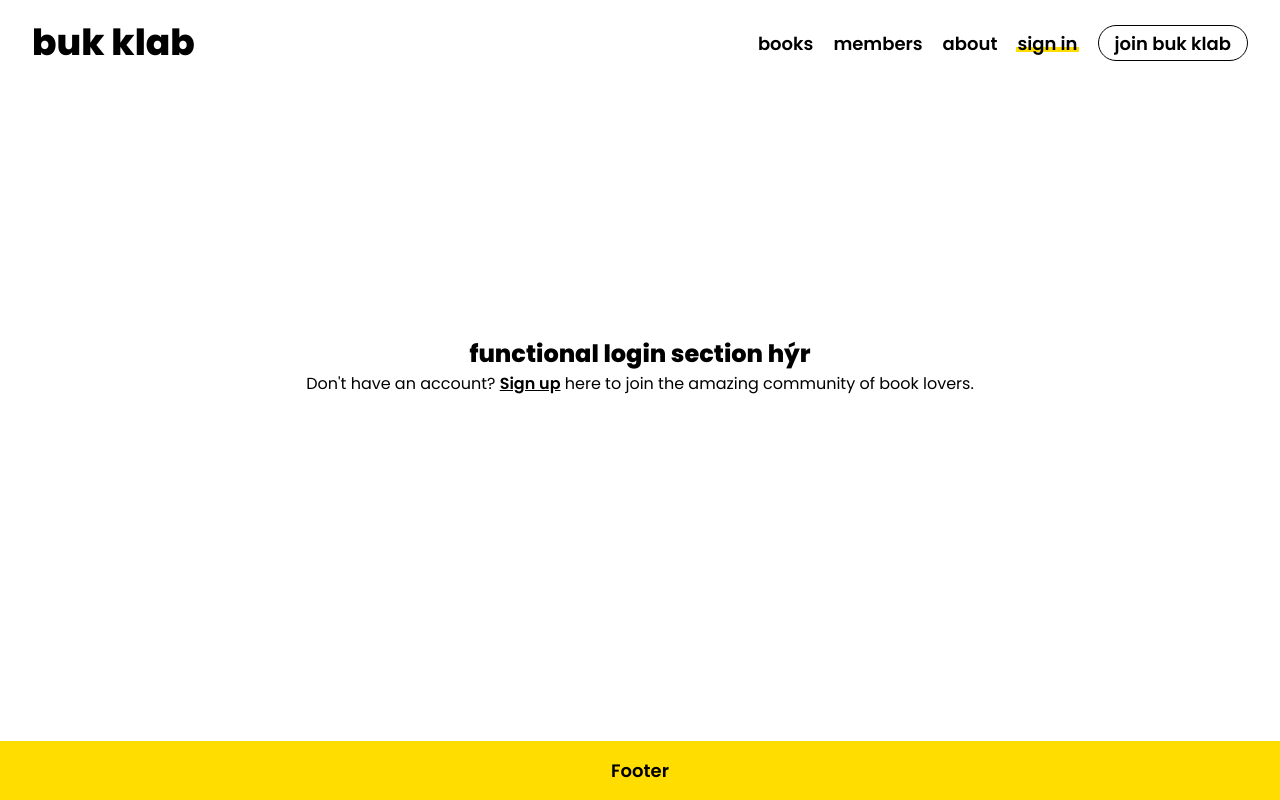
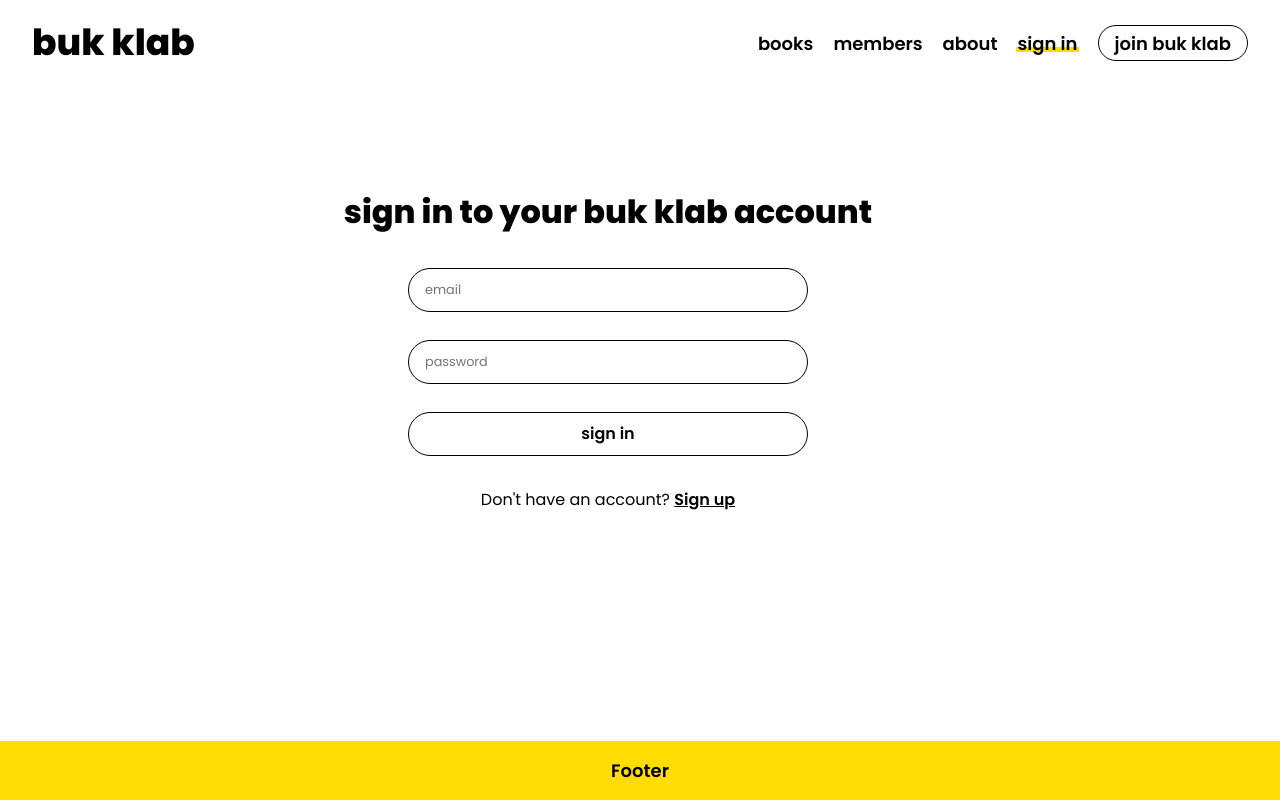
Before and after one commit to eliskavo/buk-klab, a React (Vite) app: page /signin in a window 1280 px wide. Built offline with nearby package versions, Linux system fonts and the light colour scheme.

Commit message:
Implement basic login form with console output (#15)
* Add basic login form with console output

* Abstract form layout into wrapper component

* Add fixes based on review

```diff
--- a/src/api/bookDetailApi.ts
+++ b/src/api/bookDetailApi.ts
@@ -35,7 +35,7 @@ export const fetchBookDetails = async ({
       description:
         getDescriptionValue(description) ?? 'No description available',
       year: publish_date || 'Unknown',
-      pages: number_of_pages?.toString() || 'N/A',
+      pages: String(number_of_pages || 'N/A'),
       isCurrentlyReading: false,
     };
   } catch (error) {
--- a/src/components/Button/Button.tsx
+++ b/src/components/Button/Button.tsx
@@ -7,18 +7,20 @@ import style from './Button.module.scss';
 type ButtonProps = {
   onClick?: () => void;
   className?: string;
+  type?: 'button' | 'submit';
 } & ComponentProps<'button'>;
 
 export const Button: ChildrenFC<ButtonProps> = ({
   children,
   onClick,
   className,
+  type = 'button',
   ...props
 }) => (
   <button
     className={clsx(style.button, className)}
     onClick={onClick}
-    type="button"
+    type={type}
     {...props}
   >
     {children}
--- a/src/components/FormInput/FormInput.tsx
+++ b/src/components/FormInput/FormInput.tsx
@@ -9,10 +9,11 @@ type FormInputProps = {
   type: InputProps['type'];
   name: string;
   placeholder: string;
-  value: string;
+  value?: string;
   error?: boolean;
   errorMessage?: string;
-  onChange: InputProps['onChange'];
+  onChange?: InputProps['onChange'];
+  required?: boolean;
 };
 
 export const FormInput: React.FC<FormInputProps> = ({
@@ -23,6 +24,7 @@ export const FormInput: React.FC<FormInputProps> = ({
   error,
   errorMessage,
   onChange,
+  required,
 }) => (
   <div className={style.inputWrapper}>
     <input
@@ -32,6 +34,7 @@ export const FormInput: React.FC<FormInputProps> = ({
       className={clsx(style.input, error && style.error)}
       value={value}
       onChange={onChange}
+      required={required}
     />
     {error && <p className={style.errorText}>{errorMessage}</p>}
   </div>
--- /dev/null
+++ b/src/components/FormWrapper/FormWrapper.module.scss
@@ -0,0 +1,77 @@
+.container {
+  display: flex;
+  flex-direction: column;
+  justify-content: center;
+  align-items: center;
+  gap: 2rem;
+
+  @media (min-width: $screen-lg-min) {
+    flex-direction: row;
+    padding-right: 4rem;
+  }
+}
+
+.form {
+  display: flex;
+  flex-direction: column;
+  justify-content: center;
+  align-items: center;
+  padding: 0 3rem;
+
+  @media (min-width: $screen-md-min) {
+    padding: 0 1rem;
+  }
+}
+
+.title {
+  text-align: center;
+  margin-bottom: 2rem;
+  font-size: 1.5rem;
+  font-weight: $extrabold;
+  color: $secondary-color;
+
+  @media (min-width: $screen-sm-min) {
+    font-size: 2rem;
+  }
+}
+
+.redirectText {
+  margin: 2rem 0;
+  width: 100%;
+  max-width: 300px;
+  text-align: center;
+
+  @media (min-width: $screen-sm-min) {
+    width: 100%;
+    max-width: 550px;
+  }
+}
+
+.redirectLink {
+  color: $secondary-color;
+  font-weight: $semibold;
+
+  &:visited {
+    text-decoration: underline;
+  }
+}
+
+.submitButton {
+  width: 250px;
+  height: 2.75rem;
+  background-color: transparent;
+  border: 1.5px solid $secondary-color;
+  border-radius: 24px;
+  color: $secondary-color;
+  font-size: 1rem;
+  font-weight: $semibold;
+  cursor: pointer;
+
+  &:hover {
+    background-color: $primary-color;
+  }
+
+  @media (min-width: $screen-sm-min) {
+    width: 400px;
+  }
+}
--- /dev/null
+++ b/src/components/FormWrapper/FormWrapper.tsx
@@ -0,0 +1,52 @@
+import { FormEvent, RefObject } from 'react';
+import { Link } from 'react-router-dom';
+import clsx from 'clsx';
+
+import { ChildrenFC } from '../../utils/type';
+import style from './FormWrapper.module.scss';
+
+type FormWrapperProps = {
+  children: React.ReactNode;
+  title: string;
+  onSubmit: (event: FormEvent<HTMLFormElement>) => void;
+  formRef?: RefObject<HTMLFormElement>;
+  className?: string;
+  redirectText?: string;
+  redirectTo?: string;
+  redirectLinkText?: string;
+  submitText?: string;
+};
+
+export const FormWrapper: ChildrenFC<FormWrapperProps> = ({
+  children,
+  title,
+  onSubmit,
+  formRef,
+  className,
+  redirectText,
+  redirectTo = '/',
+  redirectLinkText,
+  submitText,
+}) => (
+  <div className={style.container}>
+    <form
+      onSubmit={onSubmit}
+      className={clsx(style.form, className)}
+      ref={formRef}
+    >
+      <h1 className={style.title}>{title}</h1>
+
+      {children}
+
+      <button type="submit" className={style.submitButton}>
+        {submitText}
+      </button>
+      <p className={style.redirectText}>
+        {redirectText}{' '}
+        <Link to={redirectTo} className={style.redirectLink}>
+          {redirectLinkText}
+        </Link>
+      </p>
+    </form>
+  </div>
+);
--- a/src/components/LinkButton/LinkButton.tsx
+++ b/src/components/LinkButton/LinkButton.tsx
@@ -8,15 +8,24 @@ import { ChildrenFC } from '../../utils/type';
 type ButtonProps = {
   onClick?: () => void;
   className?: string;
+  variant?: 'default' | 'form';
 } & ComponentProps<typeof Link>;
 
 export const LinkButton: ChildrenFC<ButtonProps> = ({
   children,
   onClick,
   className,
+  variant = 'default',
   ...props
 }) => (
-  <Link className={clsx(style.button, className)} {...props}>
+  <Link
+    className={clsx(
+      style.button,
+      variant === 'form' && style.formButton,
+      className,
+    )}
+    {...props}
+  >
     {children}
   </Link>
 );
--- /dev/null
+++ b/src/components/LoginForm/LoginForm.tsx
@@ -0,0 +1,47 @@
+import { useRef, FormEvent } from 'react';
+
+import { FormInput } from '../FormInput/FormInput';
+import { FormWrapper } from '../FormWrapper/FormWrapper';
+
+export const LoginForm = () => {
+  const formRef = useRef<HTMLFormElement>(null);
+
+  const handleSubmit = (e: FormEvent<HTMLFormElement>) => {
+    e.preventDefault();
+
+    if (!formRef.current) {
+      return;
+    }
+
+    const formData = new FormData(formRef.current);
+    const loginData = {
+      email: String(formData.get('email') || ''),
+      password: String(formData.get('password') || ''),
+    };
+
+    // eslint-disable-next-line no-console
+    console.log(loginData);
+    formRef.current.reset();
+  };
+
+  return (
+    <FormWrapper
+      title="sign in to your buk klab account"
+      onSubmit={handleSubmit}
+      formRef={formRef}
+      redirectText="Don't have an account?"
+      redirectTo="/register"
+      redirectLinkText="Sign up"
+      submitText="sign in"
+    >
+      <FormInput type="email" name="email" placeholder="email" required />
+
+      <FormInput
+        type="password"
+        name="password"
+        placeholder="password"
+        required
+      />
+    </FormWrapper>
+  );
+};
--- a/src/components/RegistrationForm/RegistrationForm.module.scss
+++ b/src/components/RegistrationForm/RegistrationForm.module.scss
@@ -24,45 +24,6 @@
 .illustration {
   width: 100%;
   height: auto;
-}
-
-.inputSection {
-  display: flex;
-  flex-direction: column;
-  align-items: center;
-  padding: 0 3rem;
-
-  @media (min-width: $screen-md-min) {
-    padding: 0 1rem;
-  }
-}
-
-.registrationTitle {
-  margin-bottom: 2rem;
-  font-size: 1.5rem;
-  font-weight: $extrabold;
-  color: $secondary-color;
-
-  @media (min-width: $screen-sm-min) {
-    font-size: 2rem;
-  }
-}
-
-.registerButton {
-  width: 150px;
-  height: 2.75rem;
-  margin-top: 1rem;
-  background-color: transparent;
-  border: 1.5px solid $secondary-color;
-  border-radius: 24px;
-  color: $secondary-color;
-  font-size: 1rem;
-  font-weight: $semibold;
-  cursor: pointer;
-
-  &:hover {
-    background-color: $primary-color;
-  }
 }
 
 .shakeAnimation {
@@ -97,7 +58,7 @@
 }
 
 .signInSection {
-  margin: 2rem 0;
+  margin: 1rem 0;
   text-align: center;
 }
 
--- a/src/components/RegistrationForm/RegistrationForm.tsx
+++ b/src/components/RegistrationForm/RegistrationForm.tsx
@@ -3,6 +3,7 @@ import { Link } from 'react-router-dom';
 import clsx from 'clsx';
 
 import group_of_people from '../../assets/images/group_of_people.png';
+import { FormWrapper } from '../FormWrapper/FormWrapper';
 import { FormInput } from '../FormInput/FormInput';
 import style from './RegistrationForm.module.scss';
 
@@ -146,7 +147,7 @@ export const RegistrationForm = () => {
         {isSubmitted ? (
           <div className={style.successMessage}>
             <h2>registration successful!</h2>
-            <p>
+            <p className={style.signInSection}>
               you can now{' '}
               <Link to="/signin" className={style.signInLink}>
                 sign in
@@ -155,13 +156,15 @@ export const RegistrationForm = () => {
             </p>
           </div>
         ) : (
-          <form
+          <FormWrapper
+            title="register to buk klab"
             onSubmit={handleSubmit}
-            className={clsx(shakeAnimation && style.shakeAnimation)}
+            className={clsx({ [style.shakeAnimation]: shakeAnimation })}
+            redirectLinkText="Sign in"
+            redirectText="Already have an account?"
+            redirectTo="/signin"
+            submitText="register"
           >
-            <div className={style.inputSection}>
-              <h1 className={style.registrationTitle}>register to buk klab</h1>
-
             <FormInput
               type="text"
               name="firstName"
@@ -211,19 +214,7 @@ export const RegistrationForm = () => {
               errorMessage={ERROR_MESSAGES.passwordMatch}
               onChange={handleChange}
             />
-
-              <button type="submit" className={style.registerButton}>
-                register
-              </button>
-
-              <div className={style.signInSection}>
-                Already have an account?{' '}
-                <Link to="/signin" className={style.signInLink}>
-                  Sign in
-                </Link>
-              </div>
-            </div>
-          </form>
+          </FormWrapper>
         )}
       </div>
     </div>
--- a/src/pages/SignIn/SignIn.module.scss
+++ b/src/pages/SignIn/SignIn.module.scss
@@ -6,12 +6,3 @@
   align-content: center;
   height: 70vh;
 }
-
-.signUpLink {
-  color: $secondary-color;
-  font-weight: $semibold;
-
-  &:visited {
-    text-decoration: underline;
-  }
-}
--- a/src/pages/SignIn/SignIn.tsx
+++ b/src/pages/SignIn/SignIn.tsx
@@ -1,19 +1,11 @@
-import { Link } from 'react-router-dom';
-
 import { Layout } from '../../components/Layout/Layout';
+import { LoginForm } from '../../components/LoginForm/LoginForm';
 import style from './SignIn.module.scss';
 
 export const SignIn = () => (
   <Layout>
     <div className={style.pageSection}>
-      <h2>functional login section hýr</h2>
-      <p>
-        Don't have an account?{' '}
-        <Link to="/register" className={style.signUpLink}>
-          Sign up
-        </Link>{' '}
-        here to join the amazing community of book lovers.
-      </p>
+      <LoginForm />
     </div>
   </Layout>
 );
```
Lines whose indentation alone changed are shown as unchanged.
